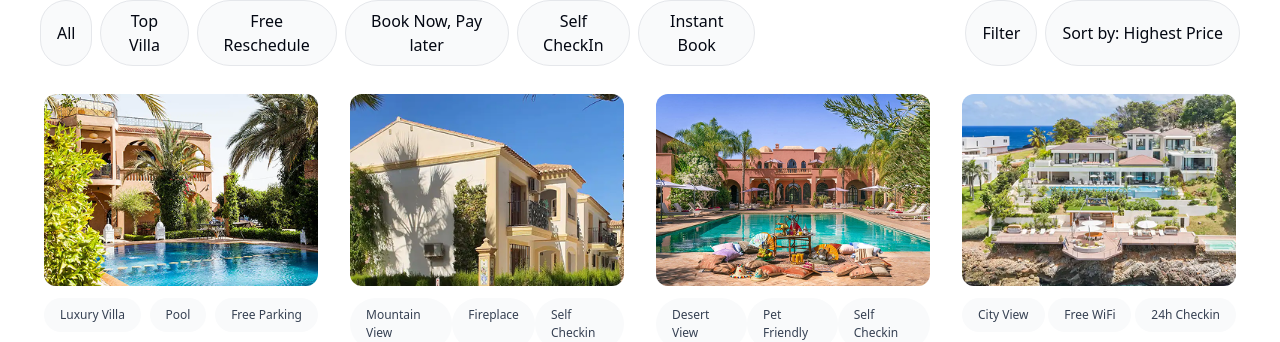
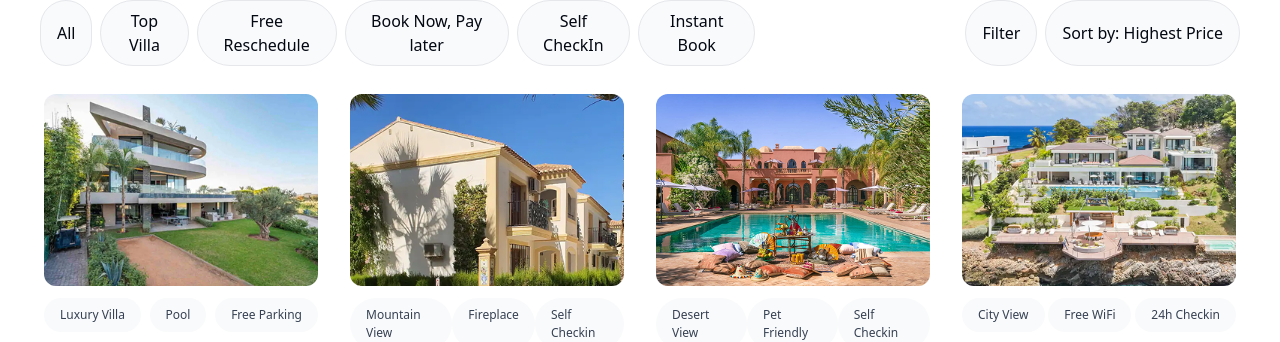
Before and after one commit to MoketeTyabekana/alx-listing-app-detail, a Next.js app: page / in a window 1280 px wide. Shown: the part 734-1076 px from the top of the page. Built offline with nearby package versions, Linux system fonts and the light colour scheme.

Commit message:
removed the custome id, and used the property name as the id, added icons for the reviews and location.

```diff
--- a/constants/index.ts
+++ b/constants/index.ts
@@ -110,7 +110,7 @@ export const UI_TEXT={
 
 export const PROPERTYLISTINGSAMPLE: PropertyProps []  =  [
   {
-    id: "1",
+
     name: "Villa Ocean Breeze",
     address: {
       state: "Seminyak",
@@ -125,7 +125,16 @@ export const PROPERTYLISTINGSAMPLE: PropertyProps []  =  [
       shower: "3",
       occupants: "4-6"
     },
-    image: "/assets/image13.png",
+    image: "/assets/image7.png",
+    images: {
+    main: "/assets/image2.png",
+    others: [
+      "/assets/image3.png",
+      "/assets/image4.png",
+      "/assets/image5.png",
+       "/assets/image6.png"
+    ]
+  },
     discount: "",
     description: "A luxurious villa with a beautiful pool and ocean breeze, perfect for families or groups seeking relaxation in Bali.",
     bedrooms: 3,
@@ -148,7 +157,7 @@ export const PROPERTYLISTINGSAMPLE: PropertyProps []  =  [
     ]
   },
   {
-    id: "2",
+
     name: "Mountain Escape Chalet",
     address: {
       state: "Aspen",
@@ -164,6 +173,15 @@ export const PROPERTYLISTINGSAMPLE: PropertyProps []  =  [
       occupants: "5-7"
     },
     image: "/assets/image15.png",
+    images: {
+    main: "/assets/image2.png",
+    others: [
+      "/assets/image3.png",
+      "/assets/image4.png",
+      "/assets/image5.png"
+    ]
+  },
+
     discount: "30",
     description: "A cozy mountain chalet in Aspen with stunning views, a fireplace, and easy self check-in for ski lovers.",
     bedrooms: 4,
@@ -180,7 +198,7 @@ export const PROPERTYLISTINGSAMPLE: PropertyProps []  =  [
     ]
   },
   {
-    id: "3",
+
     name: "Cozy Desert Retreat",
     address: {
       state: "Palm Springs",
@@ -196,6 +214,15 @@ export const PROPERTYLISTINGSAMPLE: PropertyProps []  =  [
       occupants: "2-3"
     },
     image: "/assets/image8.png",
+    images: {
+    main: "/assets/image2.png",
+    others: [
+      "/assets/image3.png",
+      "/assets/image4.png",
+      "/assets/image5.png"
+    ]
+  },
+
     discount: "",
     description: "A charming desert retreat with stunning views, perfect for couples or small families. Enjoy the tranquility and beauty of the desert landscape.",
     bedrooms: 2,
@@ -212,7 +239,7 @@ export const PROPERTYLISTINGSAMPLE: PropertyProps []  =  [
     ]
   },
   {
-    id: "4",
+
     name: "City Lights Penthouse",
     address: {
       state: "New York",
@@ -228,6 +255,15 @@ export const PROPERTYLISTINGSAMPLE: PropertyProps []  =  [
       occupants: "2-4"
     },
     image: "/assets/image2.png",
+    images: {
+    main: "/assets/image2.png",
+    others: [
+      "/assets/image3.png",
+      "/assets/image4.png",
+      "/assets/image5.png"
+    ]
+  },
+
     discount: "15",
     description: "Experience the vibrant city life in this modern penthouse with breathtaking views of the New York skyline. Ideal for couples or business travelers.",
     bedrooms: 2,
@@ -244,7 +280,7 @@ export const PROPERTYLISTINGSAMPLE: PropertyProps []  =  [
     ]
   },
   {
-    id: "5",
+
     name: "Riverside Cabin",
     address: {
       state: "Queenstown",
@@ -260,6 +296,15 @@ export const PROPERTYLISTINGSAMPLE: PropertyProps []  =  [
       occupants: "4-6"
     },
     image: "/assets/image2.png",
+    images: {
+    main: "/assets/image2.png",
+    others: [
+      "/assets/image3.png",
+      "/assets/image4.png",
+      "/assets/image5.png"
+    ]
+  },
+
     discount: "20",
     description: "Feel like exploring the Dominican? Start the day with a hike on one of Playa Moron’s many trails. Weave your way around the gated community to find secluded sandy coves for swimming and paddleboarding... [Trimmed for clarity]",
     bedrooms: 3,
@@ -276,7 +321,7 @@ export const PROPERTYLISTINGSAMPLE: PropertyProps []  =  [
     ]
   },
   {
-    id: "6",
+
     name: "Modern Beachfront Villa",
     address: {
       state: "Sidemen",
@@ -292,6 +337,15 @@ export const PROPERTYLISTINGSAMPLE: PropertyProps []  =  [
       occupants: "8-10"
     },
     image: "/assets/image4.png",
+    images: {
+    main: "/assets/image2.png",
+    others: [
+      "/assets/image3.png",
+      "/assets/image4.png",
+      "/assets/image5.png"
+    ]
+  },
+
     discount: "",
     description: "A stunning beachfront villa with private pool and chef service. Ideal for large families or groups seeking a luxurious getaway.",
     bedrooms: 5,
@@ -308,7 +362,7 @@ export const PROPERTYLISTINGSAMPLE: PropertyProps []  =  [
     ]
   },
   {
-    id: "7",
+
     name: "Lakeside Chalet",
     address: {
       state: "Banff",
@@ -324,6 +378,14 @@ export const PROPERTYLISTINGSAMPLE: PropertyProps []  =  [
       occupants: "4-5"
     },
     image: "/assets/image5.png",
+    images: {
+    main: "/assets/image2.png",
+    others: [
+      "/assets/image3.png",
+      "/assets/image4.png",
+      "/assets/image5.png"
+    ]
+  },
     discount: "10",
     description: "A beautiful lakeside chalet with stunning mountain views and access to hiking trails. Perfect for outdoor enthusiasts.",
     bedrooms: 3,
@@ -340,7 +402,7 @@ export const PROPERTYLISTINGSAMPLE: PropertyProps []  =  [
     ]
   },
   {
-    id: "8",
+
     name: "Tropical Garden Villa",
     address: {
       state: "Koh Samui",
@@ -356,6 +418,15 @@ export const PROPERTYLISTINGSAMPLE: PropertyProps []  =  [
       occupants: "5-6"
     },
     image: "/assets/image6.png",
+    images: {
+    main: "/assets/image2.png",
+    others: [
+      "/assets/image3.png",
+      "/assets/image4.png",
+      "/assets/image5.png"
+    ]
+  },
+
     discount: "25",
     description: "A tropical villa surrounded by lush gardens, offering a serene escape with free parking and self check-in.",
     bedrooms: 3,
@@ -372,7 +443,7 @@ export const PROPERTYLISTINGSAMPLE: PropertyProps []  =  [
     ]
   },
   {
-    id: "9",
+
     name: "Urban Loft",
     address: {
       state: "Berlin",
@@ -388,6 +459,15 @@ export const PROPERTYLISTINGSAMPLE: PropertyProps []  =  [
       occupants: "2-3"
     },
     image: "/assets/image7.png",
+    images: {
+    main: "/assets/image2.png",
+    others: [
+      "/assets/image3.png",
+      "/assets/image4.png",
+      "/assets/image5.png"
+    ]
+  },
+
     discount: "",
     description: "A stylish urban loft in the heart of Berlin, featuring modern amenities, free WiFi, and 24-hour check-in.",
     bedrooms: 2,
@@ -404,7 +484,7 @@ export const PROPERTYLISTINGSAMPLE: PropertyProps []  =  [
     ]
   },
   {
-    id: "10",
+
     name: "Secluded Forest Cabin",
     address: {
       state: "Whistler",
@@ -420,7 +500,16 @@ export const PROPERTYLISTINGSAMPLE: PropertyProps []  =  [
       occupants: "5-7"
     },
     image: "/assets/image8.png",
-    discount: "40",
+    images: {
+    main: "/assets/image2.png",
+    others: [
+      "/assets/image3.png",
+      "/assets/image4.png",
+      "/assets/image5.png"
+    ]
+  },
+
+
     description: "A secluded cabin in the forest with a hot tub and self check-in. Ideal for a relaxing retreat in nature.",
     bedrooms: 4,
     bathrooms: 2,
@@ -436,7 +525,7 @@ export const PROPERTYLISTINGSAMPLE: PropertyProps []  =  [
     ]
   },
   {
-    id: "11",
+
     name: "Cliffside Villa",
     address: {
       state: "Amalfi",
@@ -452,6 +541,15 @@ export const PROPERTYLISTINGSAMPLE: PropertyProps []  =  [
       occupants: "6-8"
     },
     image: "/assets/image9.png",
+    images: {
+    main: "/assets/image2.png",
+    others: [
+      "/assets/image3.png",
+      "/assets/image4.png",
+      "/assets/image5.png"
+    ]
+  },
+
     discount: "50",
     description: "An exquisite cliffside villa with an infinity pool and breathtaking sea views. Perfect for a luxurious getaway.",
     bedrooms: 4,
@@ -468,7 +566,7 @@ export const PROPERTYLISTINGSAMPLE: PropertyProps []  =  [
     ]
   },
   {
-    id: "12",
+
     name: "Coastal Escape Villa",
     address: {
       state: "Noosa",
@@ -484,6 +582,15 @@ export const PROPERTYLISTINGSAMPLE: PropertyProps []  =  [
       occupants: "4-6"
     },
     image: "/assets/image18.png",
+    images: {
+    main: "/assets/image2.png",
+    others: [
+      "/assets/image3.png",
+      "/assets/image4.png",
+      "/assets/image5.png"
+    ]
+  },
+
     discount: "",
     description: "A beachfront villa in Noosa with pet-friendly policies and free parking. Ideal for families and pets.",
     bedrooms: 3,
@@ -500,7 +607,7 @@ export const PROPERTYLISTINGSAMPLE: PropertyProps []  =  [
     ]
   },
   {
-    id: "13",
+
     name: "Historical Villa",
     address: {
       state: "Florence",
@@ -516,6 +623,15 @@ export const PROPERTYLISTINGSAMPLE: PropertyProps []  =  [
       occupants: "2-4"
     },
     image: "/assets/image17.png",
+    images: {
+    main: "/assets/image2.png",
+    others: [
+      "/assets/image3.png",
+      "/assets/image4.png",
+      "/assets/image5.png"
+    ]
+  },
+
     discount: "35",
     description: "A charming historical villa in Tuscany with free breakfast and self check-in. Experience the beauty of the Italian countryside.",
     bedrooms: 2,
@@ -532,7 +648,7 @@ export const PROPERTYLISTINGSAMPLE: PropertyProps []  =  [
     ]
   },
   {
-    id: "14",
+
     name: "Downtown Apartment",
     address: {
       state: "Tokyo",
@@ -548,6 +664,15 @@ export const PROPERTYLISTINGSAMPLE: PropertyProps []  =  [
       occupants: "2"
     },
     image: "/assets/image16.png",
+    images: {
+    main: "/assets/image2.png",
+    others: [
+      "/assets/image3.png",
+      "/assets/image4.png",
+      "/assets/image5.png"
+    ]
+  },
+
     discount: "",
     description: "A modern apartment in downtown Tokyo, close to public transport and major attractions. Ideal for city explorers.",
     bedrooms: 1,
@@ -564,7 +689,7 @@ export const PROPERTYLISTINGSAMPLE: PropertyProps []  =  [
     ]
   },
   {
-    id: "15",
+
     name: "Luxury Safari Lodge",
     address: {
       state: "Serengeti",
@@ -596,7 +721,7 @@ export const PROPERTYLISTINGSAMPLE: PropertyProps []  =  [
     ]
   },
   {
-    id: "16",
+
     name: "Countryside Cottage",
     address: {
       state: "Cotswolds",
@@ -628,7 +753,7 @@ export const PROPERTYLISTINGSAMPLE: PropertyProps []  =  [
     ]
   },
   {
-    id: "17",
+
     name: "Riverfront Mansion",
     address: {
       state: "Paris",
@@ -660,7 +785,7 @@ export const PROPERTYLISTINGSAMPLE: PropertyProps []  =  [
     ]
   },
   {
-    id: "18",
+
     name: "Ski Chalet",
     address: {
       state: "Zermatt",
@@ -692,7 +817,7 @@ export const PROPERTYLISTINGSAMPLE: PropertyProps []  =  [
     ]
   },
   {
-    id: "19",
+
     name: "Island Paradise Villa",
     address: {
       state: "Mahe",
@@ -724,7 +849,7 @@ export const PROPERTYLISTINGSAMPLE: PropertyProps []  =  [
     ]
   },
   {
-    id: "20",
+
     name: "Clifftop Retreat",
     address: {
       state: "Cape Town",
--- a/interfaces/index.ts
+++ b/interfaces/index.ts
@@ -35,7 +35,7 @@ export interface Address {
 
 
 export interface PropertyProps {
-  id: number | string;
+
   name: string;
   price: number;
   rating: number;
```
Also changed, not shown: components/property/PropertyDetail.tsx (+22 -13 lines).
